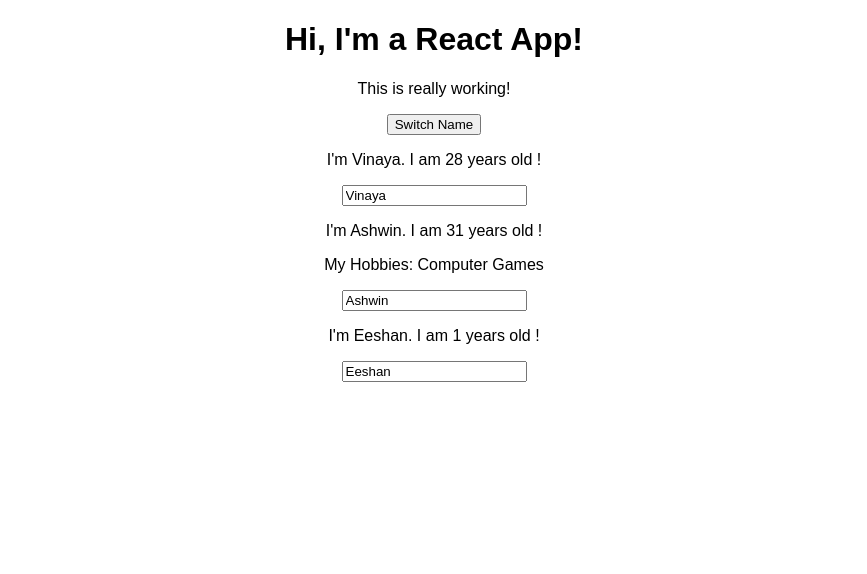
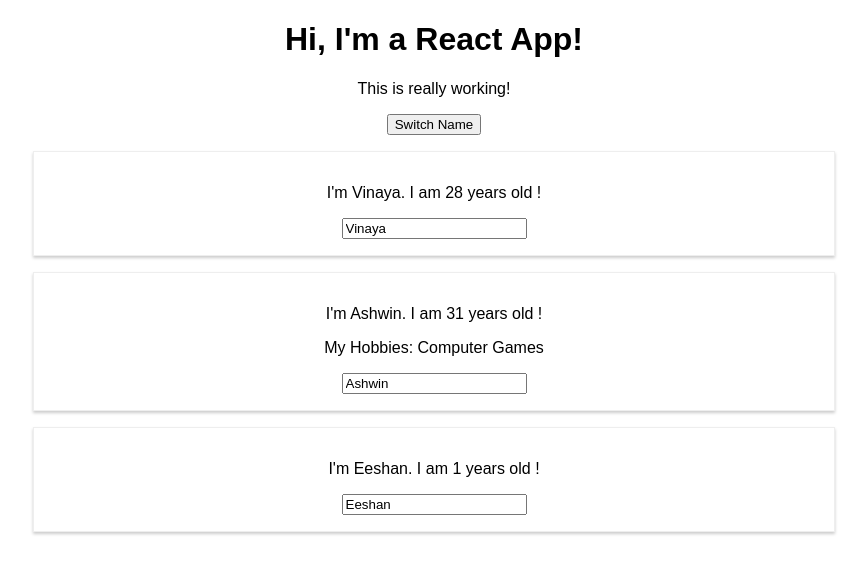
Before and after one commit to Vinayaganga/react-complete-guide, a React (Create React App) app: page / in a window 1280 px wide. Shown: the top 574 px of the page, without its empty margins (206-1073 px from the left). Built offline with nearby package versions, Linux system fonts and the light colour scheme.

Commit message:
feat: css included

```diff
--- a/src/App.css
+++ b/src/App.css
@@ -1,3 +1,24 @@
 .App {
   text-align: center;
 }
+.firstDiv{
+  height:300px;
+  width:300px;
+  background-color: blue;
+  position: relative;
+
+}
+.secondDiv{
+  height:200px;
+  width:200px;
+  position: relative;
+  background-color: red;
+}
+.thirdDiv{
+  height:100px;
+  width:100px;
+  margin: auto;
+  position: relative;
+  margin: auto;
+  background-color: white;
+}
--- a/src/App.js
+++ b/src/App.js
@@ -55,6 +55,13 @@ const nameChangedHandler = (event)=>{
       }]
     });
   };
+  const style= {
+    backgroundColor: 'white',
+    font:'inherit',
+    border:'1px solid blue',
+    padding:'8px',
+    cursor:'pointer'
+  }
       return (
         <div className="App">
           <h1>Hi, I'm a React App!</h1>
@@ -63,6 +70,7 @@ const nameChangedHandler = (event)=>{
           <Person name={personsState.persons[0].name} age={personsState.persons[0].age} />
           <Person name={personsState.persons[1].name} age={personsState.persons[1].age} click={switchNameHandler.bind(this,'Vinaya Ashwin!')} changed={nameChangedHandler}>My Hobbies: Computer Games</Person>
           <Person name={personsState.persons[2].name} age={personsState.persons[2].age} />
+
         </div>
       );
       // return React.createElement('div',{className: 'App'}, React.createElement('h1',null, 'Hi I\'m a React App!!!'));
--- /dev/null
+++ b/src/Person/Person.css
@@ -0,0 +1,9 @@
+.Person{
+    width: 60%;
+    margin: 16px auto;
+    border: 1px solid #eeeeee;
+    box-shadow: 0 2px 3px #cccccc;
+    padding: 16px;
+    text-align: center;
+
+}
--- a/src/Person/Person.js
+++ b/src/Person/Person.js
@@ -1,7 +1,8 @@
 import React from 'react';
+import './Person.css'
 const person = (props) => {
     return (
-        <div>
+        <div className="Person">
             <p onClick={props.click}>I'm {props.name}. I am {props.age} years old !</p>
             <p>{ props.children}</p>
             <input type="text" onChange={props.changed} value={props.name}/>
```
